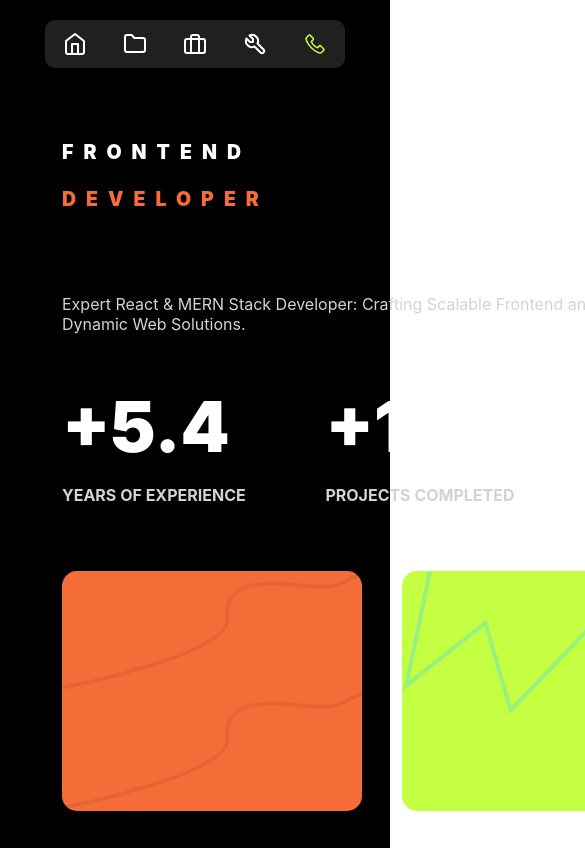
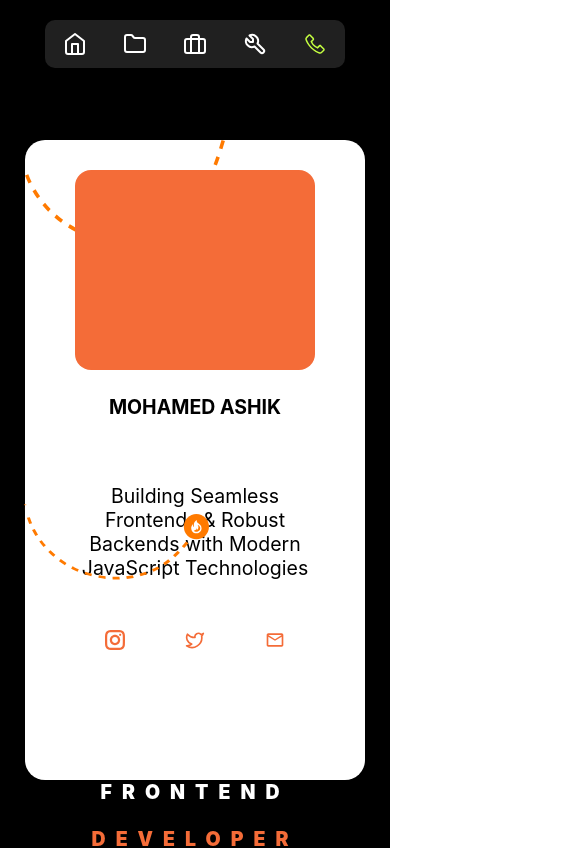
Before and after one commit to Ashik11898/portfolio, a React (Vite) app in the folder portfolioClient/: page / in a window 390 px wide. Shown: the top 848 px of the page, 585 px wide, since content can reach past the window. Built offline with nearby package versions, Linux system fonts and the light colour scheme.

Commit message:
responsive started

```diff
--- a/portfolioClient/src/App.css
+++ b/portfolioClient/src/App.css
@@ -154,7 +154,7 @@ input{
 
 .list-text-block p:nth-child(2){
   /* background: var(--theme-color-contrast2); */
-  width: fit-content;
+/* width: fit-content; */
   /* padding: 10px; */
   color: var(--theme-color-contrast);
 }
--- /dev/null
+++ b/portfolioClient/src/assets/styles/responsive.css
@@ -0,0 +1,46 @@
+/* For screen widths between 1200px and 320px */
+@media (max-width: 1200px) and (min-width: 320px) {
+    /* Your styles for this range go here */
+      .app-parent{
+        padding: 0px 25px 150px 25px;
+      }
+
+    .devcard-parent  {
+      position: relative;
+      width: 100%;
+    }
+    .home-block{
+        display: unset;
+        float: left;
+    }
+    .load-pages {max-width: 100%;}
+    .blog-box {grid-template-columns: 1fr 1fr; /* Two equal columns */
+      gap: 20px; }
+
+    .left-container {
+      margin-left: 0;
+      width: 100%;
+      display: flex;
+      flex-direction: column;
+      justify-content: center;
+      text-align: center;
+    }
+    .list-card {width: 100%;display: flex;flex-direction: column;}
+    .list-text-block{text-align: center;}
+
+}
+
+@media (max-width: 500px) and (min-width: 320px) {
+
+  .blog-box {
+    grid-template-columns: 1fr 1fr;
+    gap: 20px;
+  }
+
+  .experience-box{
+    flex-direction: column;
+  }
+  .devcard-image {
+    height: 200px;
+  }
+}
--- a/portfolioClient/src/assets/styles/sectionStyles.css
+++ b/portfolioClient/src/assets/styles/sectionStyles.css
@@ -1,3 +1,4 @@
 @import url("./navbar.css");
 @import url("./devcard.css");
 @import url("./blog.css");
+@import url("./responsive.css");
```
